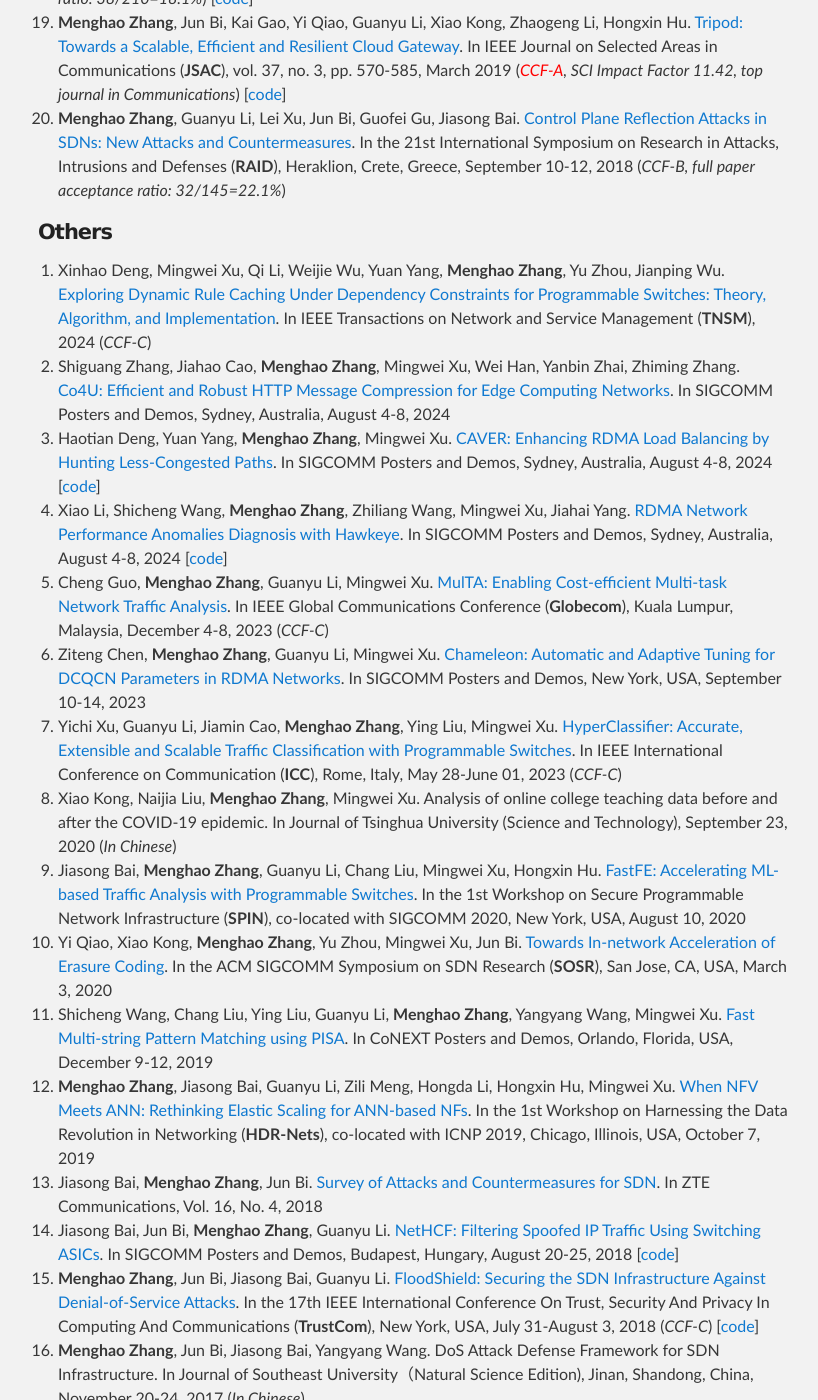
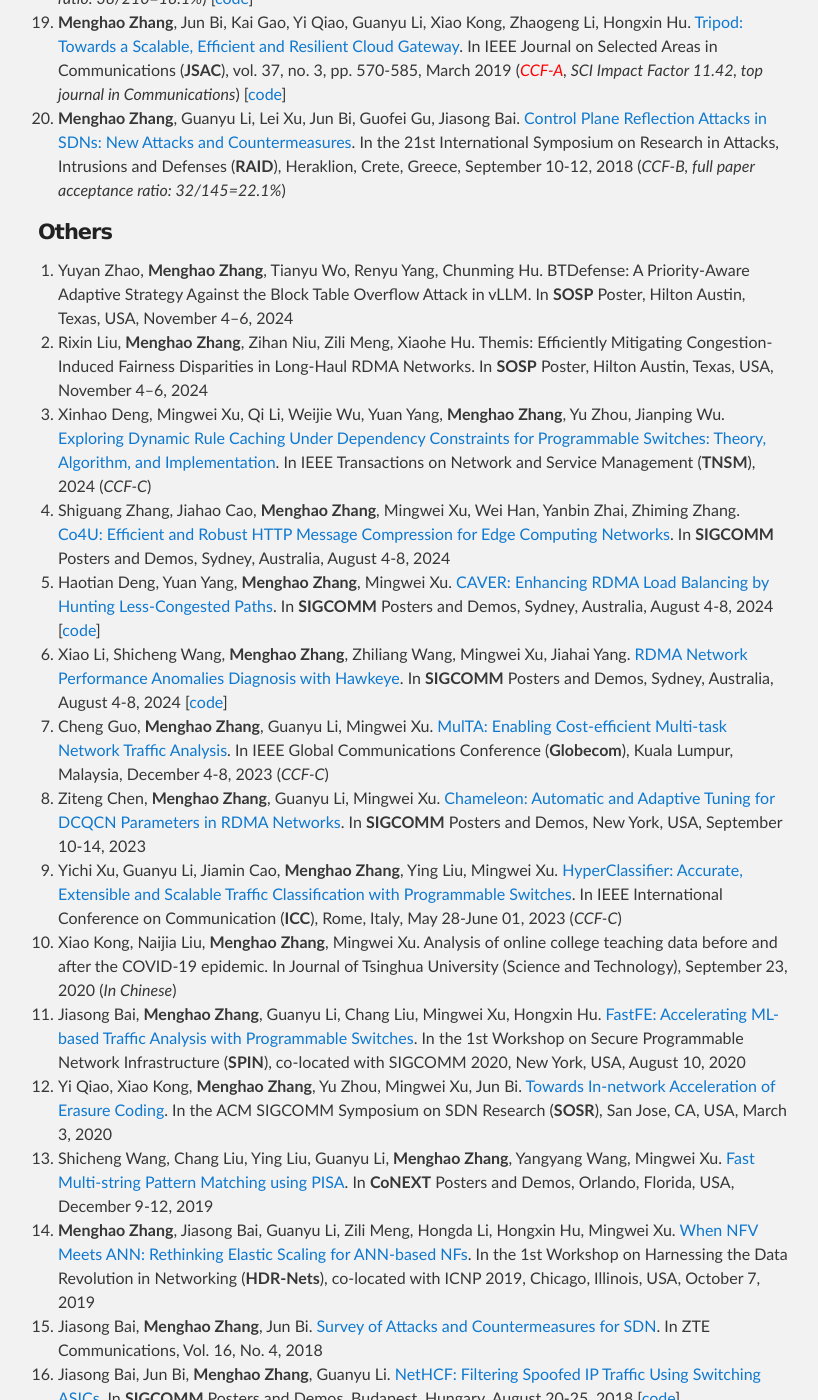
Before and after one commit to zhangmenghao/zhangmenghao.github.io, a Jekyll site: the page built from index.md, in a window 1280 px wide and 1400 px high, scrolled down 2869 px. Shown: the whole window, without its empty margins (227-1045 px from the left). Built offline with Jekyll 4.4.1, drawn with Linux system fonts in a browser that asks for light colours; some of the changed text lies outside the part shown.

Commit message:
Add two SOSP poster

```diff
--- a/index.md
+++ b/index.md
@@ -104,24 +104,30 @@
 In the 21st International Symposium on Research in Attacks, Intrusions and Defenses (**RAID**), Heraklion, Crete, Greece, September 10-12, 2018 (*CCF-B, full paper acceptance ratio: 32/145=22.1%*)
 
 #### Others
+19. Yuyan Zhao, __Menghao Zhang__, Tianyu Wo, Renyu Yang, Chunming Hu.
+BTDefense: A Priority-Aware Adaptive Strategy Against the Block Table Overflow Attack in vLLM.
+In **SOSP** Poster, Hilton Austin, Texas, USA, November 4–6, 2024
+18. Rixin Liu, __Menghao Zhang__, Zihan Niu, Zili Meng, Xiaohe Hu.
+Themis: Efficiently Mitigating Congestion-Induced Fairness Disparities in Long-Haul RDMA Networks.
+In **SOSP** Poster, Hilton Austin, Texas, USA, November 4–6, 2024
 17. Xinhao Deng, Mingwei Xu, Qi Li, Weijie Wu, Yuan Yang, __Menghao Zhang__, Yu Zhou, Jianping Wu.
 [Exploring Dynamic Rule Caching Under Dependency Constraints for Programmable Switches: Theory, Algorithm, and Implementation](./papers/TNSM2024-DROPS.pdf).
 In IEEE Transactions on Network and Service Management (**TNSM**), 2024 (*CCF-C*)
 16. Shiguang Zhang, Jiahao Cao, __Menghao Zhang__, Mingwei Xu, Wei Han, Yanbin Zhai, Zhiming Zhang.
 [Co4U: Efficient and Robust HTTP Message Compression for Edge Computing Networks](./papers/SIGCOMM2024-Poster-Co4U.pdf).
-In SIGCOMM Posters and Demos, Sydney, Australia, August 4-8, 2024
+In **SIGCOMM** Posters and Demos, Sydney, Australia, August 4-8, 2024
 15. Haotian Deng, Yuan Yang, __Menghao Zhang__, Mingwei Xu.
 [CAVER: Enhancing RDMA Load Balancing by Hunting Less-Congested Paths](./papers/SIGCOMM2024-Poster-CAVER.pdf).
-In SIGCOMM Posters and Demos, Sydney, Australia, August 4-8, 2024 [[code](https://github.com/denght23/CAVER)]
+In **SIGCOMM** Posters and Demos, Sydney, Australia, August 4-8, 2024 [[code](https://github.com/denght23/CAVER)]
 14. Xiao Li, Shicheng Wang, __Menghao Zhang__, Zhiliang Wang, Mingwei Xu, Jiahai Yang.
 [RDMA Network Performance Anomalies Diagnosis with Hawkeye](./papers/SIGCOMM2024-Poster-Hawkeye.pdf).
-In SIGCOMM Posters and Demos, Sydney, Australia, August 4-8, 2024 [[code](https://github.com/lixiao19/Hawkeye-NS3)]
+In **SIGCOMM** Posters and Demos, Sydney, Australia, August 4-8, 2024 [[code](https://github.com/lixiao19/Hawkeye-NS3)]
 13. Cheng Guo, __Menghao Zhang__, Guanyu Li, Mingwei Xu.
 [MulTA: Enabling Cost-efficient Multi-task Network Traffic Analysis](./papers/Globecom23-MulTA.pdf).
 In IEEE Global Communications Conference (**Globecom**), Kuala Lumpur, Malaysia, December 4-8, 2023 (*CCF-C*)
 12. Ziteng Chen, __Menghao Zhang__, Guanyu Li, Mingwei Xu.
 [Chameleon: Automatic and Adaptive Tuning for DCQCN Parameters in RDMA Networks](./papers/SIGCOMM2023-Poster-Chameleon.pdf).
-In SIGCOMM Posters and Demos, New York, USA, September 10-14, 2023
+In **SIGCOMM** Posters and Demos, New York, USA, September 10-14, 2023
 11. Yichi Xu, Guanyu Li, Jiamin Cao, __Menghao Zhang__, Ying Liu, Mingwei Xu.
 [HyperClassifier: Accurate, Extensible and Scalable Traffic Classification with Programmable Switches](./papers/ICC2023-HyperClassifier.pdf).
 In IEEE International Conference on Communication (**ICC**), Rome, Italy, May 28-June 01, 2023 (*CCF-C*)
@@ -137,7 +143,7 @@
 In the ACM SIGCOMM Symposium on SDN Research (**SOSR**), San Jose, CA, USA, March 3, 2020
 7. Shicheng Wang, Chang Liu, Ying Liu, Guanyu Li, __Menghao Zhang__, Yangyang Wang, Mingwei Xu.
 [Fast Multi-string Pattern Matching using PISA](./papers/CoNEXT2019-Poster-Bolt.pdf).
-In CoNEXT Posters and Demos, Orlando, Florida, USA, December 9-12, 2019
+In **CoNEXT** Posters and Demos, Orlando, Florida, USA, December 9-12, 2019
 6. __Menghao Zhang__, Jiasong Bai, Guanyu Li, Zili Meng, Hongda Li, Hongxin Hu, Mingwei Xu.
 [When NFV Meets ANN: Rethinking Elastic Scaling for ANN-based NFs](./papers/HDRNets2019ANN-NFV.pdf).
 In the 1st Workshop on Harnessing the Data Revolution in Networking (**HDR-Nets**), co-located with ICNP 2019, Chicago, Illinois, USA, October 7, 2019
@@ -146,7 +152,7 @@
 In ZTE Communications, Vol. 16, No. 4, 2018
 4. Jiasong Bai, Jun Bi, __Menghao Zhang__, Guanyu Li.
 [NetHCF: Filtering Spoofed IP Traffic Using Switching ASICs](./papers/SIGCOMM2018-Poster-NetHCF.pdf).
-In SIGCOMM Posters and Demos, Budapest, Hungary, August 20-25, 2018 [[code](https://github.com/zhangmenghao/Anti-spoof/tree/master/hash_version)]
+In **SIGCOMM** Posters and Demos, Budapest, Hungary, August 20-25, 2018 [[code](https://github.com/zhangmenghao/Anti-spoof/tree/master/hash_version)]
 3. __Menghao Zhang__, Jun Bi, Jiasong Bai, Guanyu Li.
 [FloodShield: Securing the SDN Infrastructure Against Denial-of-Service Attacks](./papers/TrustCom2018-FloodShield.pdf).
 In the 17th IEEE International Conference On Trust, Security And Privacy In Computing And Communications (**TrustCom**), New York, USA, July 31-August 3, 2018 (*CCF-C*) [[code](https://github.com/zhangmenghao/FloodShield)]
@@ -156,7 +162,7 @@
 In Journal of Southeast University（Natural Science Edition), Jinan, Shandong, China, November 20-24, 2017 (*In Chinese*)
 1. __Menghao Zhang__, Jun Bi, Jiasong Bai, Zhao Dong, Yongbin Li, Zhaogeng Li.
 [FTGuard: A Priority-Aware Strategy Against the Flow Table Overflow Attack in SDN](./papers/SIGCOMM2017-Poster-FTGuard.pdf).
-In SIGCOMM Posters and Demos, Los Angeles, CA, USA, August 22–24, 2017 [[code](https://github.com/zhangmenghao/FTGuard)]
+In **SIGCOMM** Posters and Demos, Los Angeles, CA, USA, August 22–24, 2017 [[code](https://github.com/zhangmenghao/FTGuard)]
 
 
 ## Patents
```
